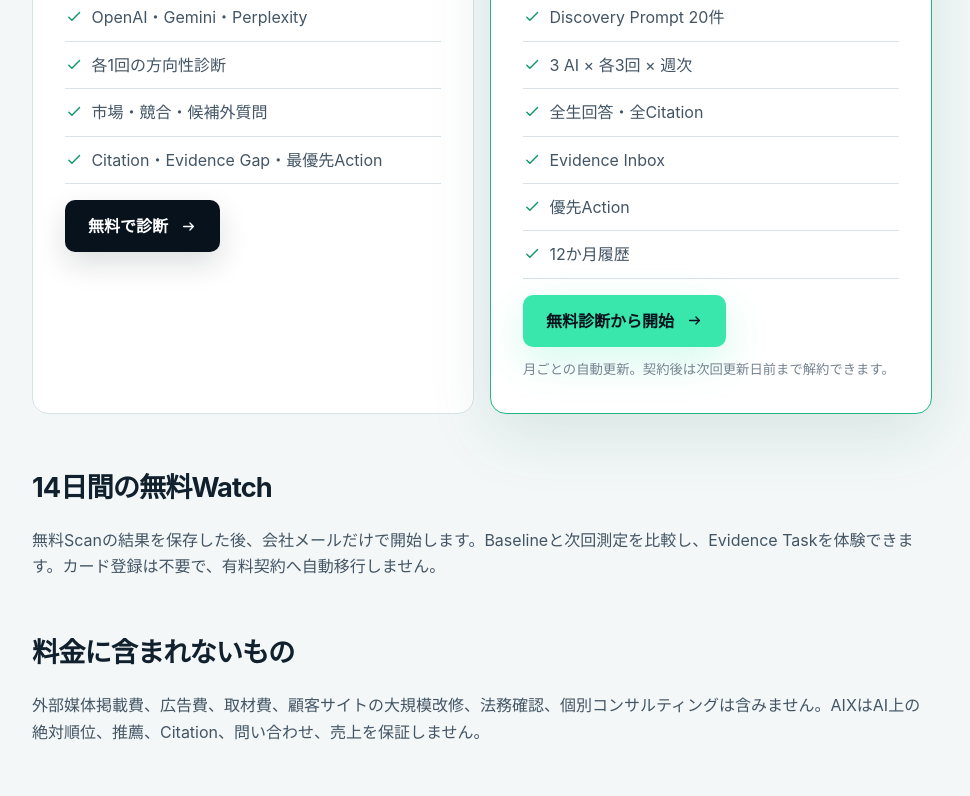
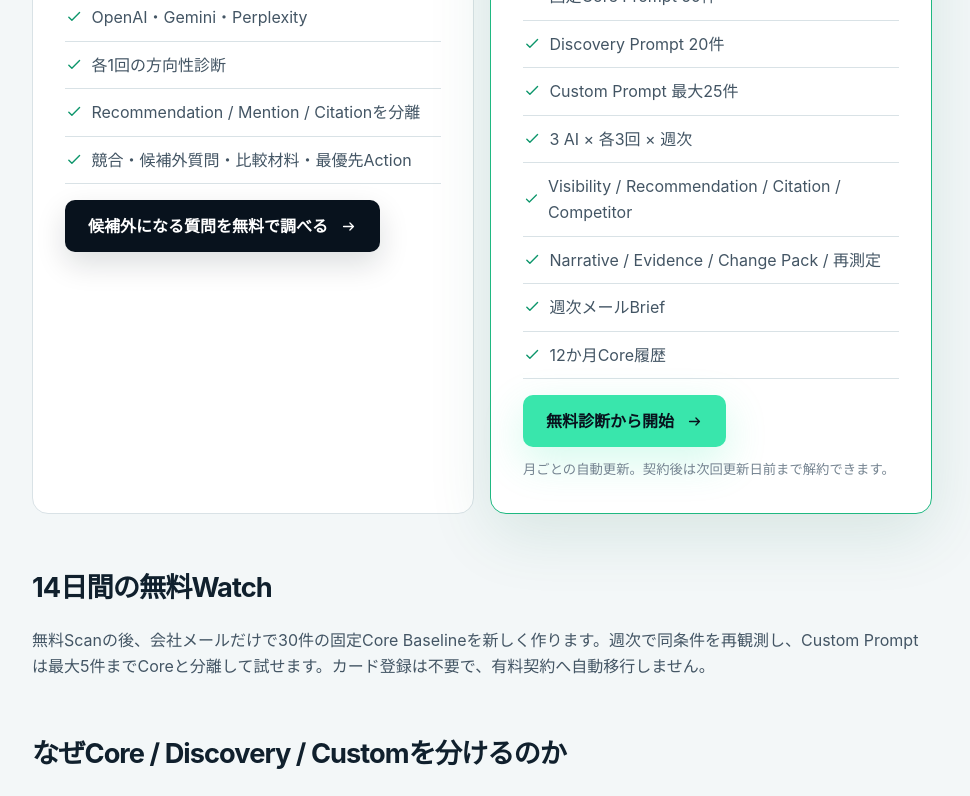
Before and after one commit to salve-de/AIX-next, a Next.js app: page /pricing in a window 1280 px wide. Shown: the part 900-1696 px from the top of the page, without its empty margins (158-1128 px from the left). Built offline with nearby package versions, Linux system fonts and the light colour scheme; no server answers.

Commit message:
Align pricing with integrated workspace Custom Prompts and weekly briefs

```diff
--- a/app/pricing/page.tsx
+++ b/app/pricing/page.tsx
@@ -2,16 +2,17 @@ import Link from "next/link";
 import { ArrowIcon, CheckIcon } from "@/components/icons";
 import { MarketingShell } from "@/components/marketing-shell";
 
-const free = ["会社URL 1件", "Buyer Prompt 12件", "OpenAI・Gemini・Perplexity", "各1回の方向性診断", "市場・競合・候補外質問", "Citation・Evidence Gap・最優先Action"];
-const paid = ["1ブランド", "固定Core Prompt 50件", "Discovery Prompt 20件", "3 AI × 各3回 × 週次", "全生回答・全Citation", "Evidence Inbox", "優先Action", "12か月履歴"];
+const free = ["会社URL 1件", "Buyer Prompt 12件", "OpenAI・Gemini・Perplexity", "各1回の方向性診断", "Recommendation / Mention / Citationを分離", "競合・候補外質問・比較材料・最優先Action"];
+const paid = ["1ブランド", "固定Core Prompt 50件", "Discovery Prompt 20件", "Custom Prompt 最大25件", "3 AI × 各3回 × 週次", "Visibility / Recommendation / Citation / Competitor", "Narrative / Evidence / Change Pack / 再測定", "週次メールBrief", "12か月Core履歴"];
 
 export default function PricingPage() {
-  return <MarketingShell eyebrow="PRICING" title="問題の発見は無料。継続観測から有料。" lead="最初に結果を見せ、必要性を確認してから14日間Watchへ進みます。無料Watchから自動課金はされません。">
+  return <MarketingShell eyebrow="PRICING" title="問題の発見は無料。継続観測と改善ループから有料。" lead="最初に結果を見せ、必要性を確認してから14日間Watchへ進みます。無料Watchから自動課金はされません。">
     <div className="pricing-grid">
-      <article><p className="eyebrow">FREE MARKET SCAN</p><h2>¥0</h2><p>URLを入力して、自社がAIの購入候補に入る場面と候補外になる質問を確認します。</p><ul>{free.map((item) => <li key={item}><CheckIcon />{item}</li>)}</ul><Link className="button button-dark" href="/#scan">無料で診断 <ArrowIcon /></Link></article>
-      <article className="featured"><p className="eyebrow">FOUNDER WATCH</p><h2>¥29,800<small> / 月・税別</small></h2><p>同じAI購買市場を毎週追跡し、競合差と不足Evidenceを更新します。</p><ul>{paid.map((item) => <li key={item}><CheckIcon />{item}</li>)}</ul><Link className="button button-accent" href="/#scan">無料診断から開始 <ArrowIcon /></Link><small className="price-note">月ごとの自動更新。契約後は次回更新日前まで解約できます。</small></article>
+      <article><p className="eyebrow">FREE AI BUYER MARKET SCAN</p><h2>¥0</h2><p>URLを入力して、自社がAIの購入候補に入る場面と候補外になる購買質問、その理由を確認します。</p><ul>{free.map((item) => <li key={item}><CheckIcon />{item}</li>)}</ul><Link className="button button-dark" href="/#scan">候補外になる質問を無料で調べる <ArrowIcon /></Link></article>
+      <article className="featured"><p className="eyebrow">FOUNDER WATCH</p><h2>¥29,800<small> / 月・税別</small></h2><p>AI購買市場を同じCoreで追跡し、新しい機会はDiscoveryで探索。必要ならCustom Promptも別Panelで追加できます。</p><ul>{paid.map((item) => <li key={item}><CheckIcon />{item}</li>)}</ul><Link className="button button-accent" href="/#scan">無料診断から開始 <ArrowIcon /></Link><small className="price-note">月ごとの自動更新。契約後は次回更新日前まで解約できます。</small></article>
     </div>
-    <h2>14日間の無料Watch</h2><p>無料Scanの結果を保存した後、会社メールだけで開始します。Baselineと次回測定を比較し、Evidence Taskを体験できます。カード登録は不要で、有料契約へ自動移行しません。</p>
+    <h2>14日間の無料Watch</h2><p>無料Scanの後、会社メールだけで30件の固定Core Baselineを新しく作ります。週次で同条件を再観測し、Custom Promptは最大5件までCoreと分離して試せます。カード登録は不要で、有料契約へ自動移行しません。</p>
+    <h2>なぜCore / Discovery / Customを分けるのか</h2><p>質問を入れ替えるだけでVisibilityが上がったように見せないためです。固定Coreだけをトレンドに使い、DiscoveryとCustomは探索用の別Panelとして保存します。</p>
     <h2>料金に含まれないもの</h2><p>外部媒体掲載費、広告費、取材費、顧客サイトの大規模改修、法務確認、個別コンサルティングは含みません。AIXはAI上の絶対順位、推薦、Citation、問い合わせ、売上を保証しません。</p>
   </MarketingShell>;
 }
```
